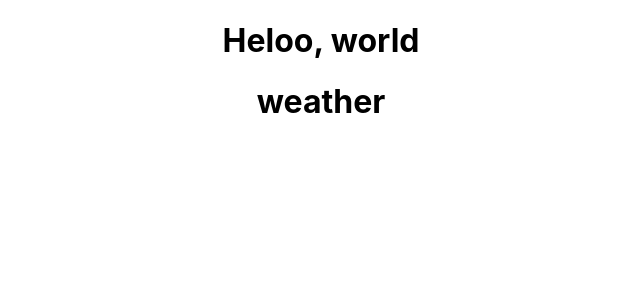
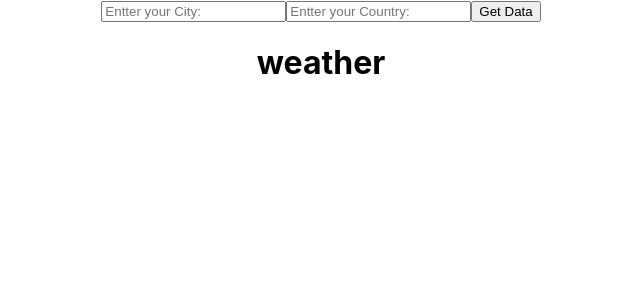
Before and after one commit to mahmoud-swedani/weather-app, a React (Create React App) app: page / in a window 1280 px wide. Shown: the top 300 px of the page, without its empty margins (319-959 px from the left). Built offline with nearby package versions, Linux system fonts and the light colour scheme.

Commit message:
Create Form Component in first.js file

```diff
--- a/public/index.html
+++ b/public/index.html
@@ -10,34 +10,11 @@
       content="Web site created using create-react-app"
     />
     <link rel="apple-touch-icon" href="%PUBLIC_URL%/logo192.png" />
-    <!--
-      manifest.json provides metadata used when your web app is installed on a
-      user's mobile device or desktop. See https://developers.google.com/web/fundamentals/web-app-manifest/
-    -->
     <link rel="manifest" href="%PUBLIC_URL%/manifest.json" />
-    <!--
-      Notice the use of %PUBLIC_URL% in the tags above.
-      It will be replaced with the URL of the `public` folder during the build.
-      Only files inside the `public` folder can be referenced from the HTML.
-
-      Unlike "/favicon.ico" or "favicon.ico", "%PUBLIC_URL%/favicon.ico" will
-      work correctly both with client-side routing and a non-root public URL.
-      Learn how to configure a non-root public URL by running `npm run build`.
-    -->
-    <title>React App</title>
+    <title>Weather App</title>
   </head>
   <body>
     <noscript>You need to enable JavaScript to run this app.</noscript>
     <div id="root"></div>
-    <!--
-      This HTML file is a template.
-      If you open it directly in the browser, you will see an empty page.
-
-      You can add webfonts, meta tags, or analytics to this file.
-      The build step will place the bundled scripts into the <body> tag.
-
-      To begin the development, run `npm start` or `yarn start`.
-      To create a production bundle, use `npm run build` or `yarn build`.
-    -->
   </body>
 </html>
--- a/src/App.js
+++ b/src/App.js
@@ -4,11 +4,16 @@ import First from './component/first/First';
 import Weather from './component/weather/weather';
 
 export default class App extends Component {
+
+  getWeather = (e) =>  {
+    e.preventDefault();
+    console.log("welcome to weather app")
+  }
   render() {
     return (
       <div className="App">
-      <First />
-      <Weather />
+      <First getweather={this.getWeather}/>
+      <Weather  />
     </div>
     )
   }
--- a/src/component/first/First.js
+++ b/src/component/first/First.js
@@ -4,9 +4,11 @@ import './First.css';
 export default class First extends Component {
     render() {
         return (
-            <>
-                <h1>Heloo, world</h1>
-            </>
+            <form onSubmit={this.props.getweather}>
+                <input type="text" placeholder="Entter your City:" id="City"/>
+                <input type="text" placeholder="Entter your Country:" id="Country"/>
+                <button>Get Data</button>
+            </form>
         )
     }
 }
```
